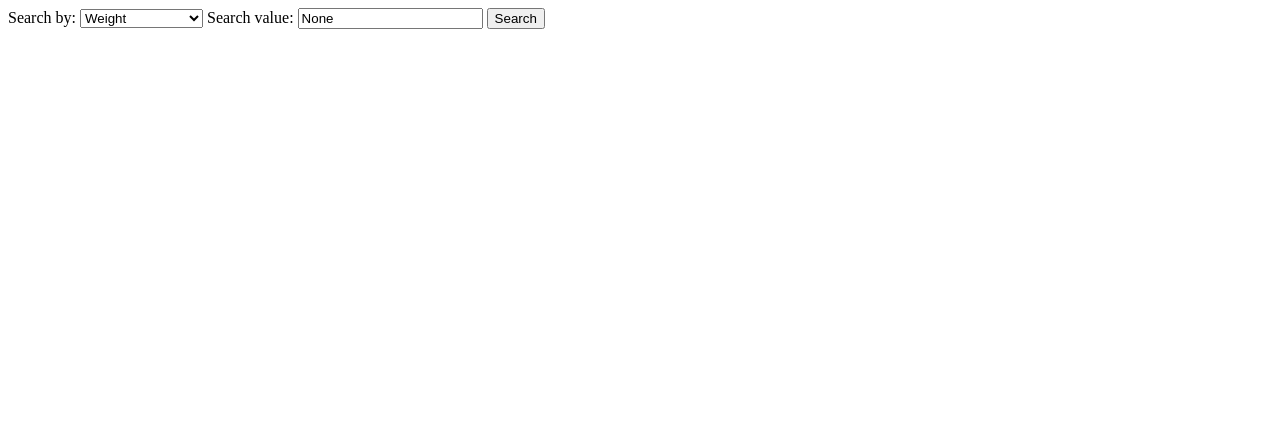
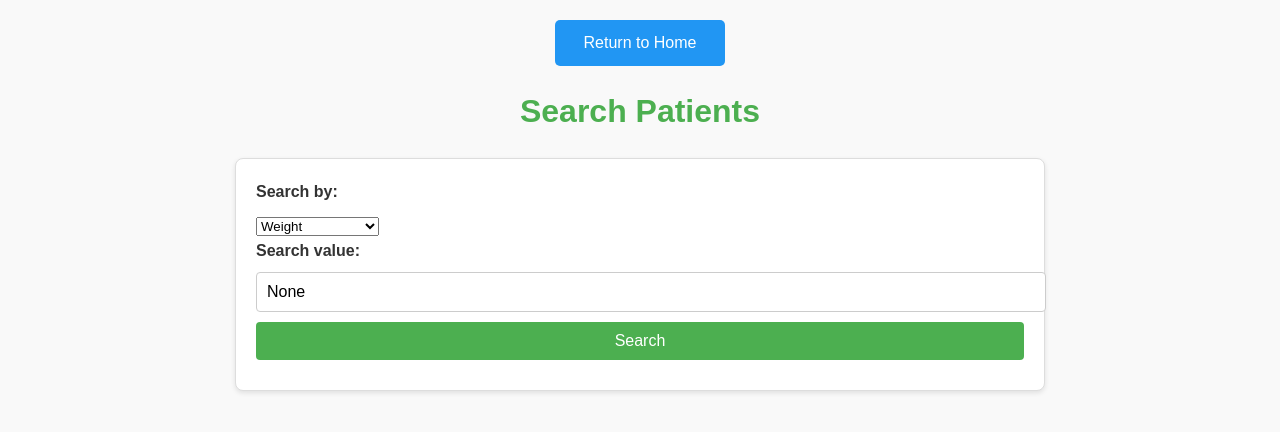
Before and after one commit to sharlet-kumar/LongTermCareHome-Part2, a Django app: page /search_patients/ in a window 1280 px wide. Shown: the top 432 px of the page. Run offline with Django 5.2, Linux system fonts and the light colour scheme.

Commit message:
style/format added and home button

```diff
--- a/LTCBase/test_app/templates/test_app/search_patients.html
+++ b/LTCBase/test_app/templates/test_app/search_patients.html
@@ -1,3 +1,89 @@
+<!DOCTYPE html>
+<html>
+<head>
+    <title>Search Patients</title>
+
+    <style>
+        body {
+            font-family: Arial, sans-serif;
+            background-color: #f9f9f9;
+            color: #333;
+            margin: 0;
+            padding: 0;
+            line-height: 1.6;
+        }
+
+        h1 {
+            text-align: center;
+            margin-top: 20px;
+            color: #4CAF50;
+        }
+
+        form {
+            width: 60%;
+            margin: 20px auto;
+            padding: 20px;
+            background: #fff;
+            border: 1px solid #ddd;
+            border-radius: 8px;
+            box-shadow: 0 2px 5px rgba(0, 0, 0, 0.1);
+        }
+
+        form label {
+            font-weight: bold;
+            display: block;
+            margin-bottom: 8px;
+        }
+
+        form input, form button {
+            width: 100%;
+            padding: 10px;
+            margin-bottom: 10px;
+            border: 1px solid #ccc;
+            border-radius: 4px;
+            font-size: 16px;
+        }
+
+        form input:focus, form button:focus {
+            border-color: #4CAF50;
+            outline: none;
+        }
+
+        form button {
+            background-color: #4CAF50;
+            color: white;
+            border: none;
+            cursor: pointer;
+        }
+
+        form button:hover {
+            background-color: #45a049;
+        }
+
+        .return-home {
+            display: block;
+            width: 150px;
+            margin: 20px auto;
+            padding: 10px;
+            text-align: center;
+            background-color: #2196F3;
+            color: white;
+            text-decoration: none;
+            font-size: 16px;
+            border-radius: 5px;
+        }
+
+        .return-home:hover {
+            background-color: #1976D2;
+        }
+    </style>
+</head>
+<body>
+    <!-- Return to Home Button -->
+    <a href="/" class="return-home">Return to Home</a>
+
+    <h1>Search Patients</h1>
+
 <form method="post">
     {% csrf_token %}
     <label for="search_attribute">Search by:</label>
```
